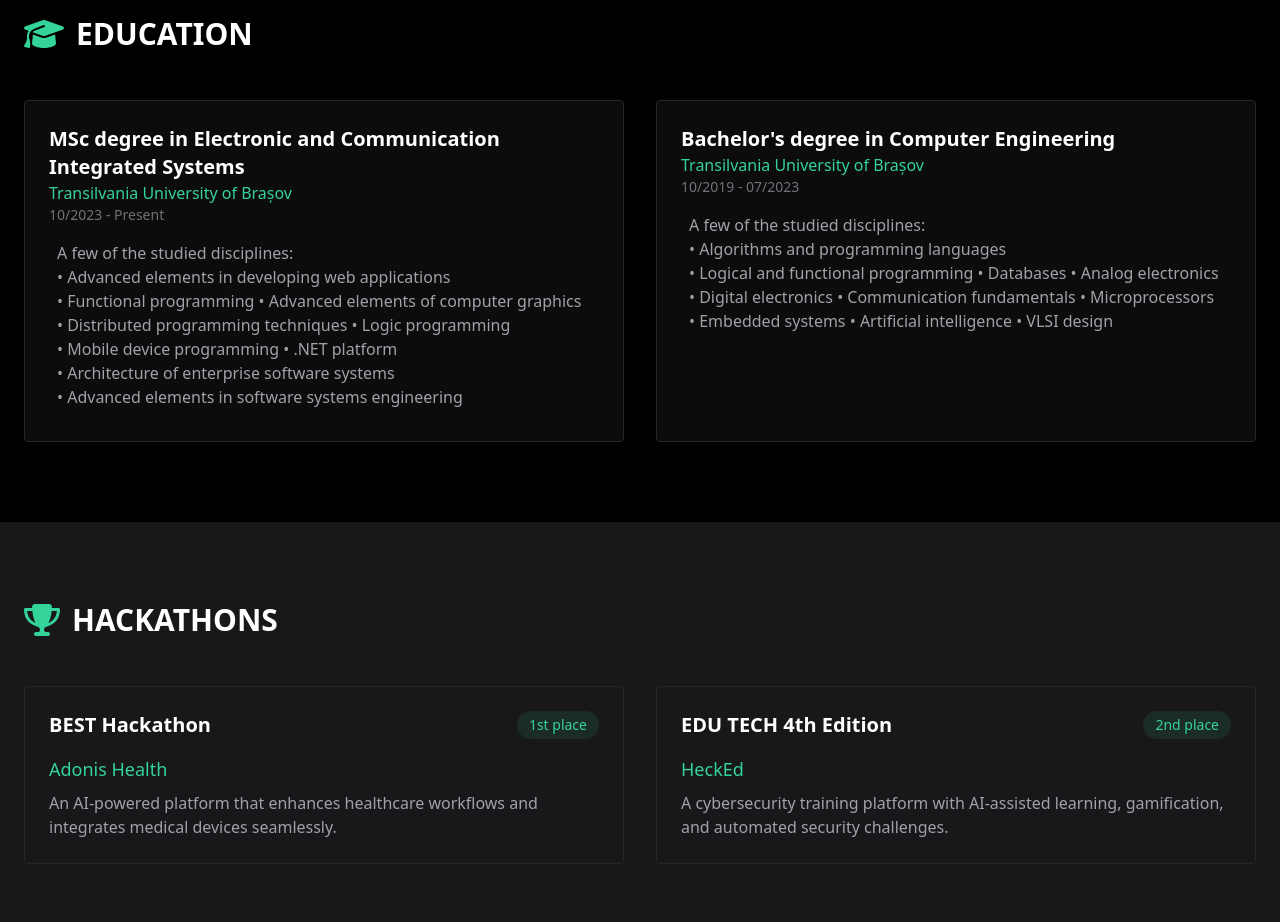
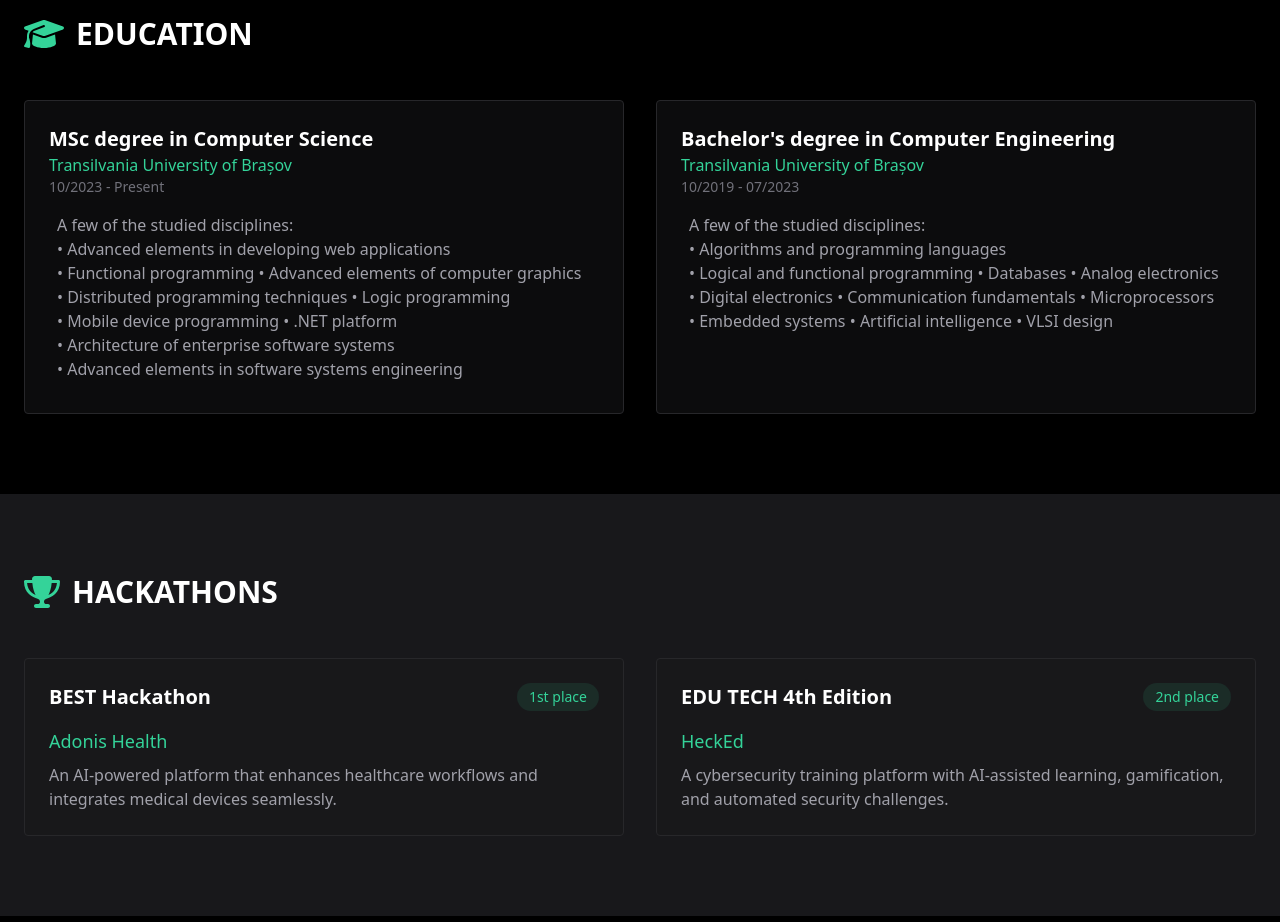
Before and after one commit to AndreiSavaC/PersonalPortofolio, a Next.js app: page / in a window 1280 px wide. Shown: the part 2400-3322 px from the top of the page. Built offline with nearby package versions, Linux system fonts and the light colour scheme.

Commit message:
Changed some text

```diff
--- a/components/Education.tsx
+++ b/components/Education.tsx
@@ -6,7 +6,7 @@
   const education = [
     {
       institution: "Transilvania University of Brașov",
-      degree: "MSc degree in Electronic and Communication Integrated Systems",
+      degree: "MSc degree in Computer Science",
       period: "10/2023 - Present",
       description: [
         "Advanced elements in developing web applications",
```
